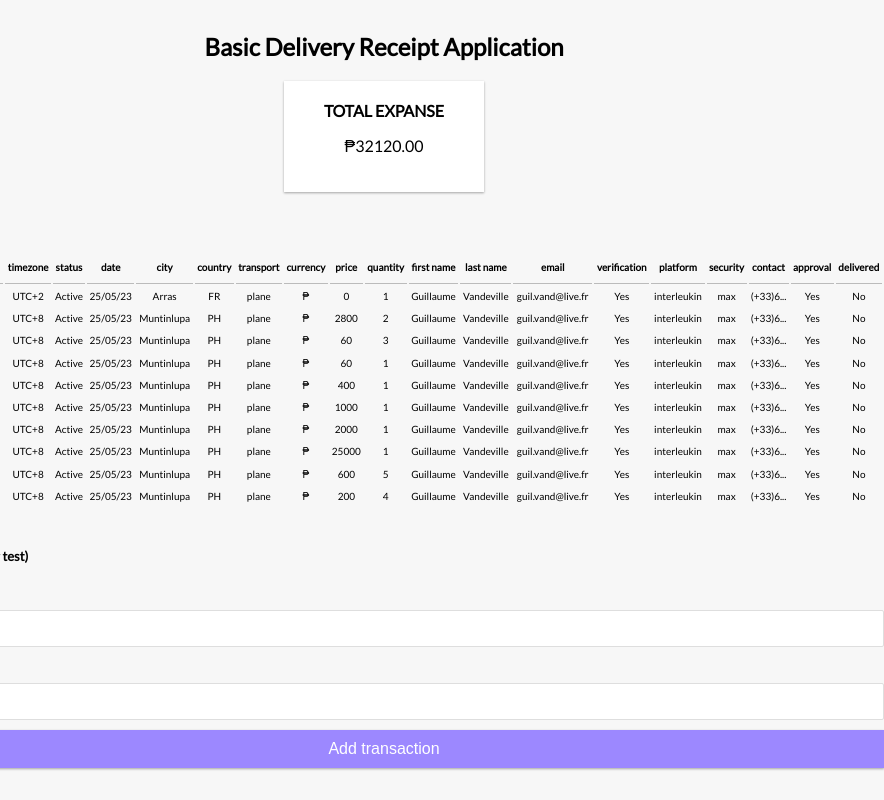
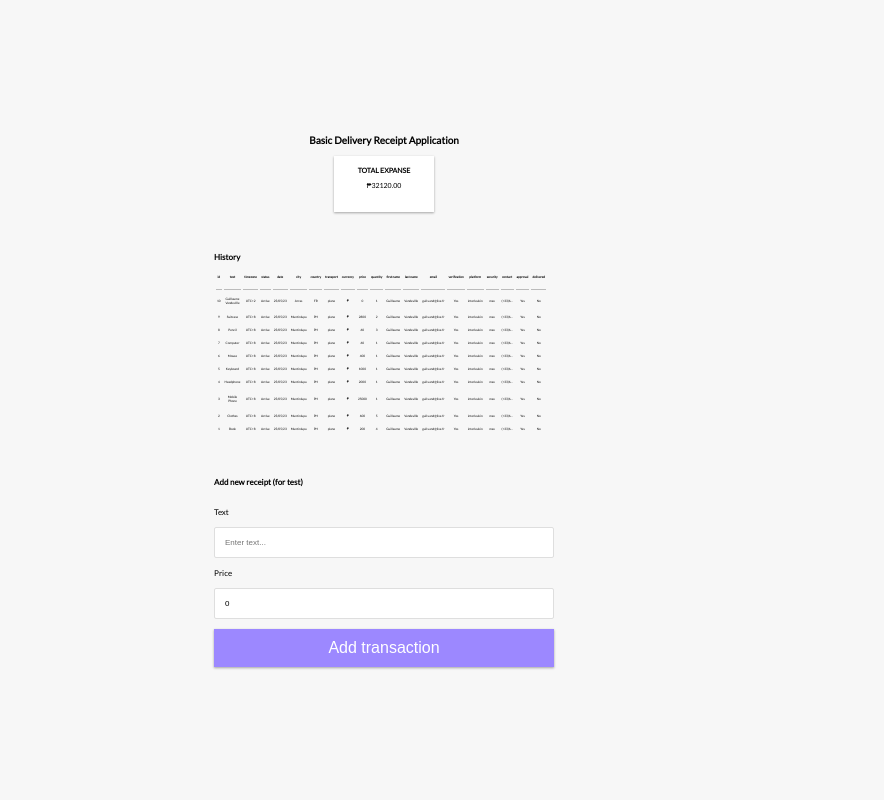
Before and after one commit to guillaume-vandeville/projectx, a React (Create React App) app: page / in a window 768 px wide. Shown: the whole page, 884 px wide, since content can reach past the window. Built offline with nearby package versions, Linux system fonts and the light colour scheme.

Commit message:
Fix style

```diff
--- a/src/App.css
+++ b/src/App.css
@@ -180,6 +180,55 @@ td {
   opacity: 1;
 }
 
+@media (max-width: 1024px) and (min-width: 768px) and (min-height: 768px) and (max-height:1024px){
+  .container {
+    width: 340px;
+  }
+  .inc-exp-container {
+    width: 100px;
+    font-size: 7px;
+    text-align: center;
+    height: 7vh;
+    padding: 3%;
+
+  }
+  table {
+    width: 230px;
+    height: 165px;
+  }
+  th {
+    font-size: 3.1px;
+  }
+  td {
+    font-size: 3.1px;
+  }
+  .list li{
+    font-size:3.1px;
+  }
+  .delete-btn {
+    transform: translate(-150%, -10%);
+  }
+  h1 {
+    font-size: 8px;
+  }
+  h2{
+    font-size: 10px;
+  }
+  h3 {
+    font-size: 8px;
+  }
+  h4 {
+    font-size: 7px;
+  }
+  input[type='text'],
+  input[type='number'] {
+    font-size: 8px;
+  }
+  label {
+    font-size: 8px;
+  }
+}
+
 @media (max-width: 480px) {
   .container {
     width: 340px;
```
